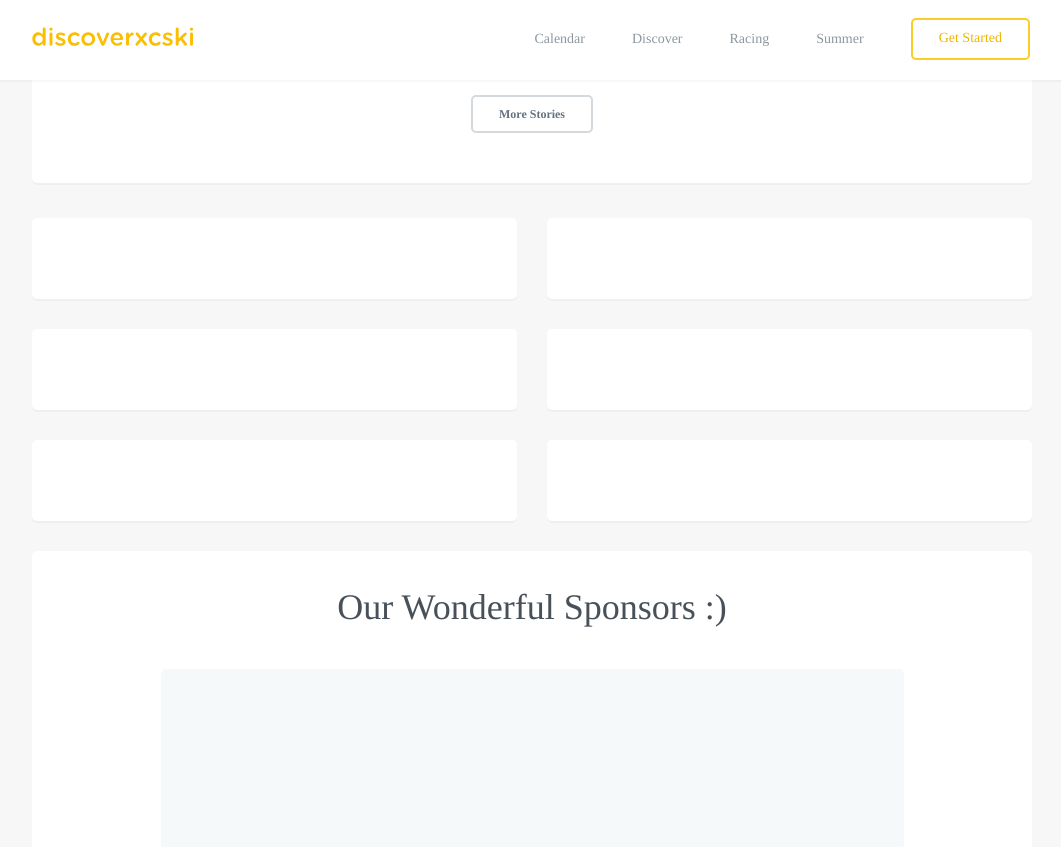
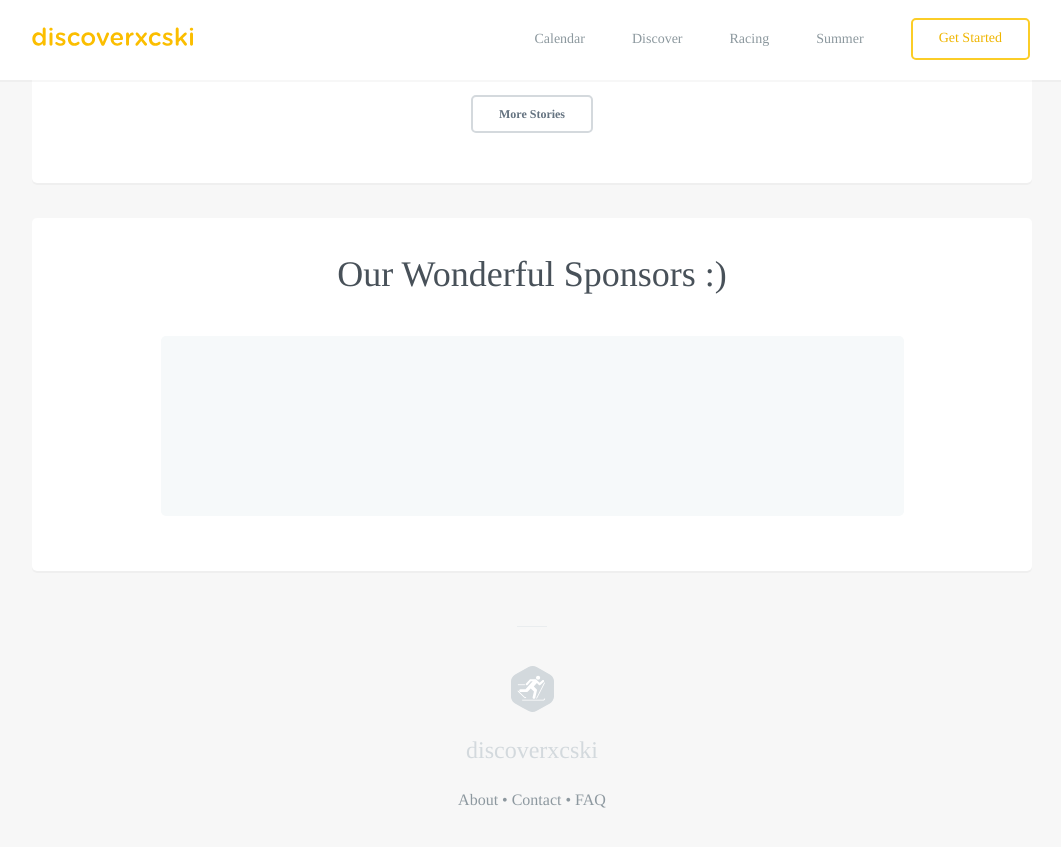
Before and after one commit to robcatto/robcatto.github.io, a Jekyll site: the page index.html, which Jekyll copies as it is, in a window 1280 px wide and 900 px high, scrolled down 2555 px. Shown: the top 847 px of the window, without its empty margins (108-1169 px from the left). Built offline with Jekyll 4.4.1, drawn with Linux system fonts in a browser that asks for light colours; some web fonts are replaced; Markdown is read by kramdown in place of the engine named in the settings.

Commit message:
Update index.html

```diff
--- a/index.html
+++ b/index.html
@@ -520,55 +520,7 @@
                 <a class="button small dark" href="/racing/event-formats" data-featurette="analytics-click-event" data-event-category="button" data-event-action="M: Clicked Design an iOS Game" data-event-label="Source: Homepage Alt" id="featurette-35">More Stories</a>
                 </section>
 
-                <section class="mobile_section" style="background-color: transparent; box-shadow: none; max-width: 1030px; padding-bottom: 0px; margin-bottom: 0px;">
-                    <div class="row" style="max-width: 1030px">
 
-
-
-                        <div class="column two">
-                                                <div class="profile-card">
-
-
-                                                </div>
-                        </div>
-
-                        <div class="column two">
-                                                <div class="profile-card">
-
-
-                                                </div>
-                        </div>
-                        <div class="column two">
-                                                <div class="profile-card">
-
-
-                                                </div>
-                        </div>
-
-                        <div class="column two">
-                                                <div class="profile-card">
-
-
-                                                </div>
-                        </div>
-                        <div class="column two">
-                                                <div class="profile-card">
-
-
-                                                </div>
-                        </div>
-
-                        <div class="column two">
-                                                <div class="profile-card">
-
-
-                                                </div>
-                        </div>
-
-
-
-                </div>
-                </section>
 
 
 
```
